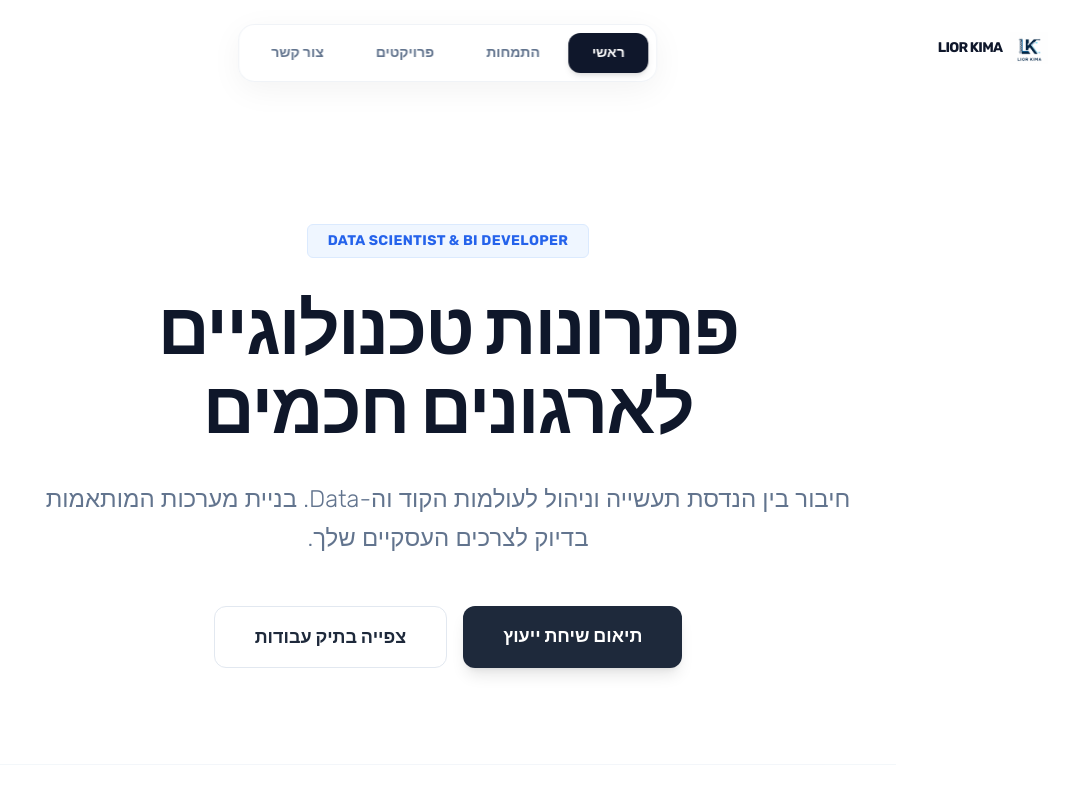
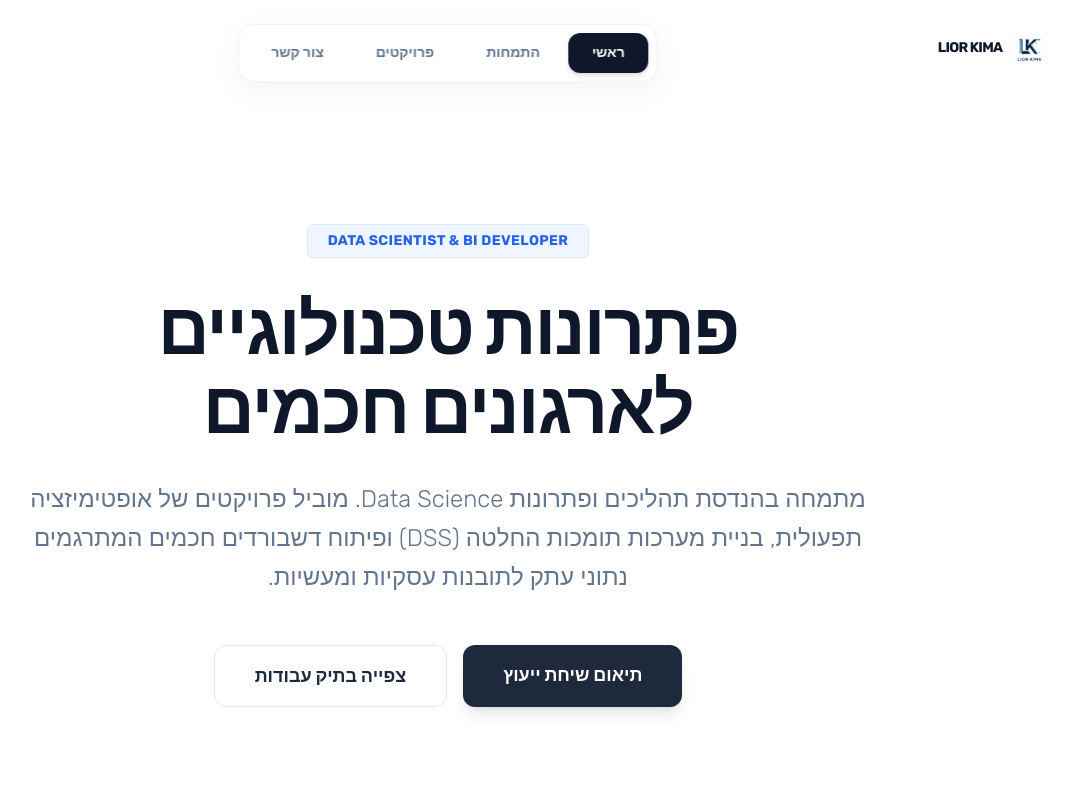
Before and after one commit to liorkima5-coder/Portfolio, a Next.js app: page / in a window 1280 px wide. Shown: the top 800 px of the page, without its empty margins (192-1265 px from the left). Built offline with nearby package versions, Linux system fonts and the light colour scheme.

Commit message:
Revise paragraph for clarity on expertise
Updated the paragraph to reflect expertise in process engineering and data science solutions.

```diff
--- a/app/page.tsx
+++ b/app/page.tsx
@@ -17,7 +17,7 @@ export default function Home() {
 
         {/* תת-כותרת דקה */}
         <p className="text-xl md:text-2xl text-slate-500 max-w-[850px] mb-12 font-light leading-relaxed">
-          חיבור בין הנדסת תעשייה וניהול לעולמות הקוד וה-Data. בניית מערכות המותאמות בדיוק לצרכים העסקיים שלך.
+         מתמחה בהנדסת תהליכים ופתרונות Data Science. מוביל פרויקטים של אופטימיזציה תפעולית, בניית מערכות תומכות החלטה (DSS) ופיתוח דשבורדים חכמים המתרגמים נתוני עתק לתובנות עסקיות ומעשיות.
         </p>
 
         {/* כפתורי הנעה לפעולה (CTA) */}
```
